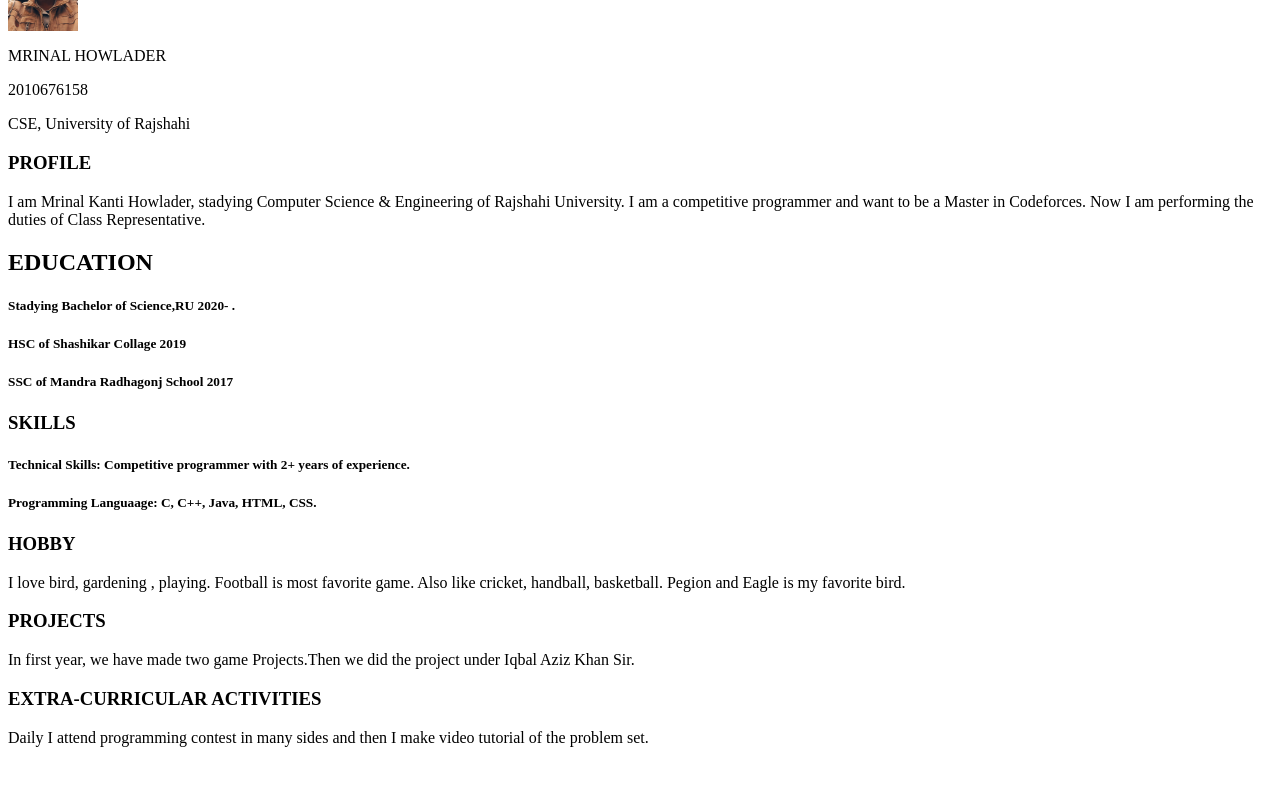
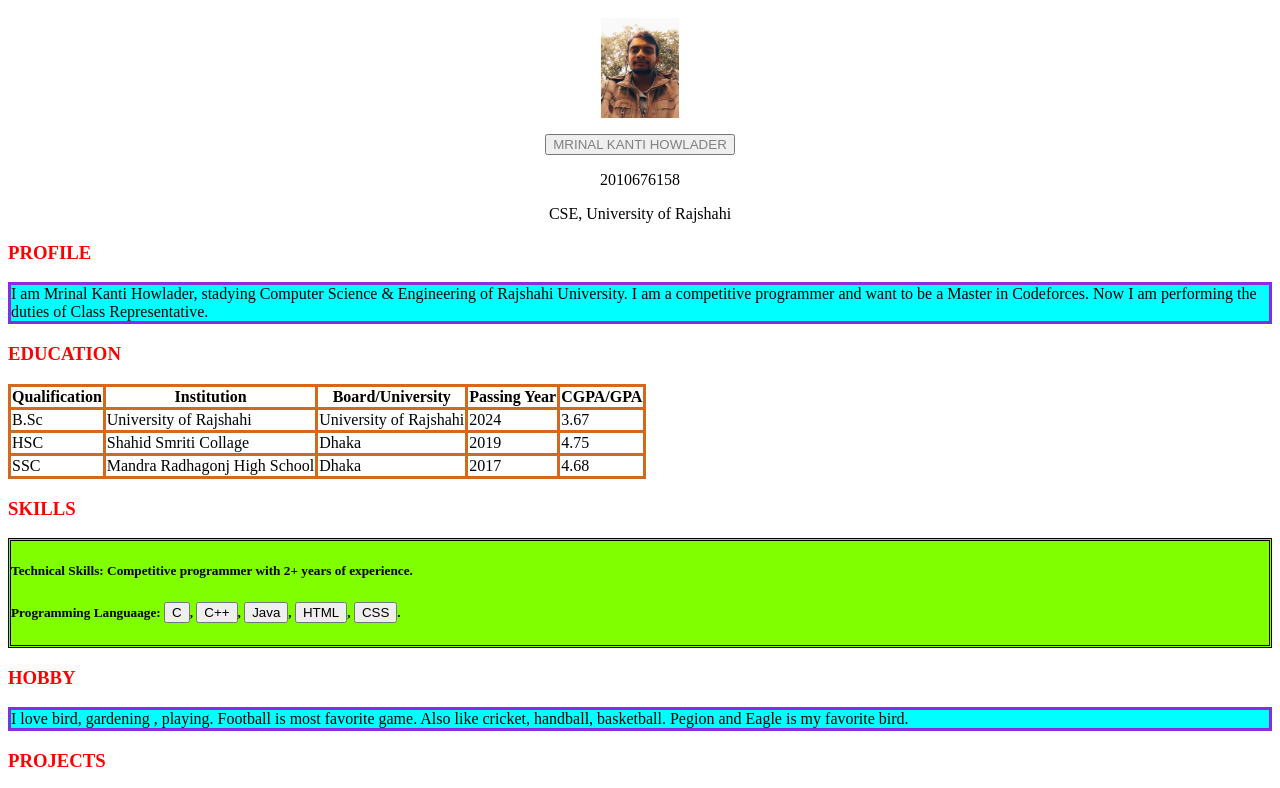
Before and after one commit to Mrinal321/Mrinal321.github.io, a plain HTML site: page index.html in a window 1280 px wide. Shown: the part 115-903 px from the top of the page. Before the commit the page ends 878 px from the top, so only its background shows below. Drawn offline with Linux system fonts and the light colour scheme.

Commit message:
Style and coloring the resume by css

```diff
--- /dev/null
+++ b/css1.css
@@ -0,0 +1,50 @@
+table, th, td {
+    border: 3px solid chocolate;
+    border-collapse: collapse;
+    //width: 50%;
+  }
+
+  .name{
+    color: black;
+    text-align: center;
+}
+.ami{
+    display: block;
+    margin: auto;
+}
+
+
+  h1{
+    color: darkred;
+    font-family: italic;
+    font-size: 50px;
+    text-align: center;
+}
+
+h3{
+    color: red;
+    //text-align: center;
+}
+
+.double {
+    border-style: double;
+    background-color: chartreuse;
+    //width: 50%;
+}
+
+.solid{
+    border-style: solid;
+    border-color: blueviolet;
+    background-color: aqua;
+    //width: 50%;
+}
+
+.nam{
+    color: gray;
+}
+
+.all{
+    resize: vertical;
+    resize: horizontal;
+    overflow: auto;
+}
--- a/index.html
+++ b/index.html
@@ -1,27 +1,65 @@
+<!DOCTYPE html>
 <html>
     <head>
-        <title> Assignment </title>
+        <meta charset="utf-8">
+        <title>Hello World</title>
+        <link rel="stylesheet" type="text/css" href="css1.css">
     </head>
-
+    <div class="all">
         <h1>CURRICULUM VITAE</h1>
-    <img src="my.jpg" alt="Italian Trulli" width="70" height="80">
-    <P>MRINAL HOWLADER</P>
+        <img class = "ami" src="my.jpg" alt="Italian Trulli" width="78" height="100" >
+        <div class = "name">
+            <P><button class="nam">MRINAL KANTI HOWLADER</button></P>
             <p>2010676158</p>
             <p>CSE, University of Rajshahi</p>
+        </div>
         <h3>PROFILE</h3>
-    <p>I am Mrinal Kanti Howlader, stadying Computer Science & Engineering of Rajshahi University. I am a competitive programmer and want to be a Master in Codeforces. Now I am performing the duties of Class Representative.</p>
-    <h2>EDUCATION</h2>
-    <h5>Stadying Bachelor of Science,RU 2020- .</h5>
-    <h5>HSC of Shashikar Collage 2019</h5>
-    <h5>SSC of Mandra Radhagonj School 2017</h5>
+        <p class="solid">I am Mrinal Kanti Howlader, stadying Computer Science & Engineering of Rajshahi University. I am a competitive programmer and want to be a Master in Codeforces. Now I am performing the duties of Class Representative.</p>
+        <h3>EDUCATION</h3>
+      <table>
+        <tr>
+          <th>Qualification</th>
+          <th>Institution</th>
+          <th>Board/University</th>
+          <th>Passing Year</th>
+          <th>CGPA/GPA</th>
+        </tr>
+        <tr>
+          <td>B.Sc</td>
+          <td>University of Rajshahi</td>
+          <td>University of Rajshahi</td>
+          <td>2024</td>
+          <td>3.67</td>
+        </tr>
+        <tr>
+          <td>HSC</td>
+          <td>Shahid Smriti Collage</td>
+          <td>Dhaka</td>
+          <td>2019</td>
+          <td>4.75</td>
+        </tr>
+        <tr>
+            <td>SSC</td>
+            <td>Mandra Radhagonj High School</td>
+            <td>Dhaka</td>
+            <td>2017</td>
+            <td>4.68</td>
+          </tr>
+      </table>
+
         <h3>SKILLS</h3>
+            <div class="double">
                 <h5>Technical Skills: Competitive programmer with 2+ years of experience.</h5>
-    <h5>Programming Languaage: C, C++, Java, HTML, CSS.</h5>
+                <h5>Programming Languaage: <button>C</button>, <button>C++</button>, <button>Java</button>, <button>HTML</button>, <button>CSS</button>.</h5>
+            </div>
         <h3>HOBBY</h3>
-    <p>I love bird, gardening , playing. Football is most favorite game. Also like cricket, handball, basketball. Pegion and Eagle is my favorite bird. </p>
+            <p class="solid">I love bird, gardening , playing. Football is most favorite game. Also like cricket, handball, basketball. Pegion and Eagle is my favorite bird. </p>
         <h3>PROJECTS</h3>
-    <p>In first year, we have made two game Projects.Then we did the project under Iqbal Aziz Khan Sir.</p>
+            <p class="double">In first year, we have made two game Projects.Then we did the project under Iqbal Aziz Khan Sir.</p>
         <h3>EXTRA-CURRICULAR ACTIVITIES</h3>
-    <p>Daily I attend programming contest in many sides and then I make video tutorial of the problem set.</p>
+            <p class="solid">Daily I attend programming contest in many sides and then I make video tutorial of the problem set. I have a Youtube Channel. And regularly I upload programming video tutorial.
+                <a href="https://www.youtube.com/watch?v=eJxWcqO2IPQ&t=231s" title="Codeforces Problem">Visit My YouTube Channel</a>
+            </p>
+    </div>
 
 </html>
```
Lines whose indentation alone changed are shown as unchanged.
